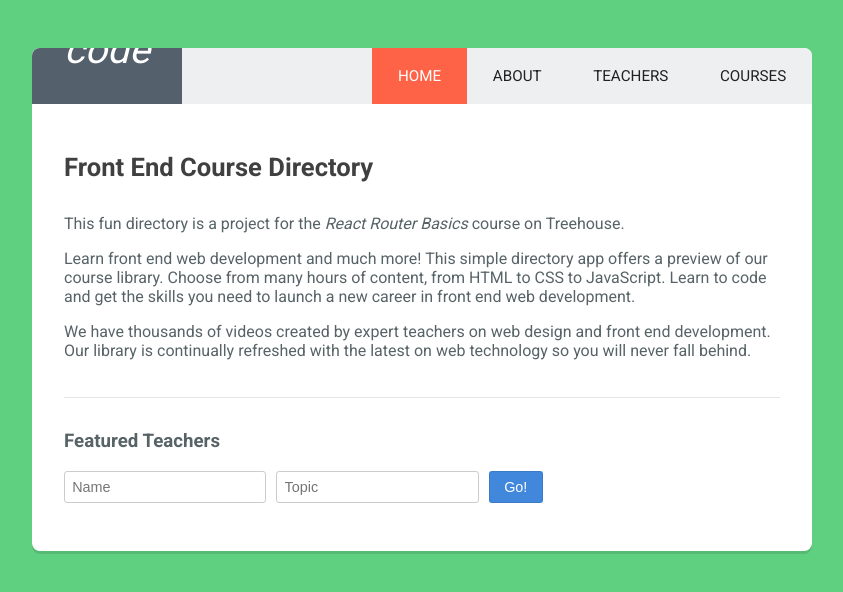
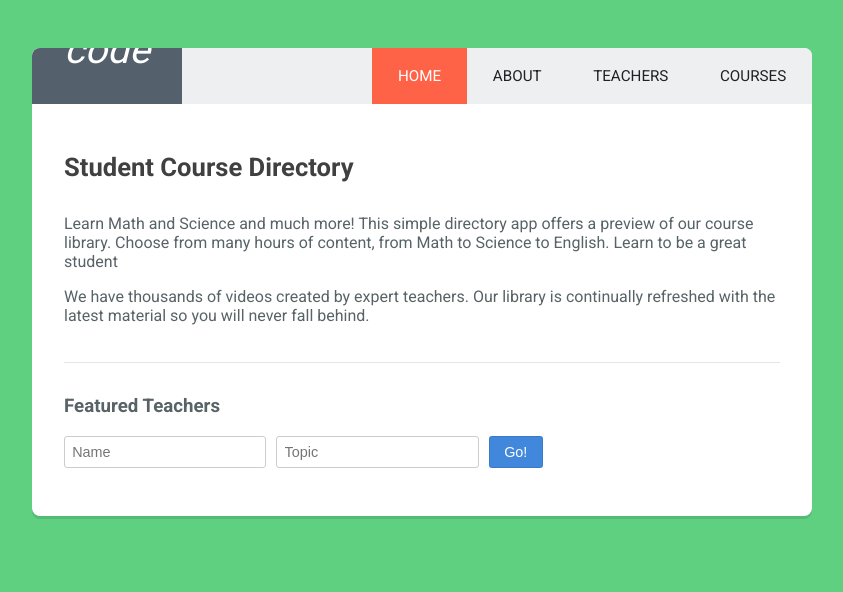
Before and after one commit to Langster2323/Courses, a React (Create React App) app: page / in a window 1280 px wide. Shown: the top 592 px of the page, without its empty margins (218-1061 px from the left). Built offline with nearby package versions, Linux system fonts and the light colour scheme.

Commit message:
Changed the content

```diff
--- a/src/components/About.js
+++ b/src/components/About.js
@@ -3,7 +3,7 @@ import React from 'react';
 const About = props => (
   <div className="main-content">
     <h2>{props.title}</h2>
-    <p>The front end course directory lists many of the courses we teach on HTML, CSS, JavaScript and more! Be sure to visit the Teachers section to view a list of our talented teachers. Or visit the Courses section and select a topic -- HTML, CSS, or JavaScript -- to see a list of our courses.</p>
+    <p> Welcome to the Kumo University.</p>
   </div>
 );
 
--- a/src/components/Home.js
+++ b/src/components/Home.js
@@ -14,10 +14,9 @@ handleSubmit = (e) =>
   render() {
     return (
       <div className="main-content home">
-        <h2>Front End Course Directory</h2>
-        <p>This fun directory is a project for the <em>React Router Basics</em> course on Treehouse.</p>
-        <p>Learn front end web development and much more! This simple directory app offers a preview of our course library. Choose from many hours of content, from HTML to CSS to JavaScript. Learn to code and get the skills you need to launch a new career in front end web development.</p>
-        <p>We have thousands of videos created by expert teachers on web design and front end development. Our library is continually refreshed with the latest on web technology so you will never fall behind.</p>
+        <h2>Student Course Directory</h2>
+        <p>Learn Math and Science and much more! This simple directory app offers a preview of our course library. Choose from many hours of content, from Math to Science to English. Learn to be a great student</p>
+        <p>We have thousands of videos created by expert teachers. Our library is continually refreshed with the latest material so you will never fall behind.</p>
         <hr />
         <h3>Featured Teachers</h3>
         <form onSubmit={this.handleSubmit}>
--- a/src/data/teachers.js
+++ b/src/data/teachers.js
@@ -1,39 +1,39 @@
 const TeacherList = [
   {
     name: "Angie McAngular",
-    bio: "Angie is a web developer and teacher who is passionate about building scalable, data driven web apps, especially ones that address old problems with new tech!",
+    bio: "Angie Scientist and teacher who is passionate about animal life!",
     img_src: "http://treehouse-code-samples.s3.amazonaws.com/bootstrap-4/img/angie.png",
-    id: "teach-1"
+    id: "1"
   },
   {
     name: "NodeStradamus",
-    bio: "'NodeStra' is a software engineer and philosopher trying to leave the world better than he found it. He codes for non-profits, eCommerce, and large-scale web apps.",
+    bio: "'NodeStra' is a english teacher and philosopher trying to leave the world better than he found it.",
     img_src: "http://treehouse-code-samples.s3.amazonaws.com/bootstrap-4/img/nodestradamus.png",
-    id: "teach-2"
+    id: "2"
   },
   {
     name: "Geo 'Lo' Cation",
-    bio: "Geo is a JavaScript developer working on large-scale applications. He's also a teacher who strives to support students in removing all barriers to learning code.",
+    bio: "Geo is a Math teacher working on large-scale applications. He's also a teacher who strives to support students in removing all barriers to learning math.",
     img_src: "http://treehouse-code-samples.s3.amazonaws.com/bootstrap-4/img/geo.png",
-    id: "teach-3"
+    id: "3"
   },
   {
     name: "Ecma Scriptnstuff",
-    bio: "Ecma found her passion for computers and programming over 15 years ago. She is excited to introduce people to the wonderful world of JavaScript.",
+    bio: "Ecma found her passion for Chemisty and Biology over 15 years ago. She is excited to introduce people to the wonderful world of bacteria.",
     img_src: "http://treehouse-code-samples.s3.amazonaws.com/bootstrap-4/img/ecma.png",
-    id: "teach-4"
+    id: "4"
   },
   {
     name: "Jay Query",
-    bio: "Jay is a developer, author of CSS: The Missing Manual, JavaScript & jQuery: The Missing Manual, and web development teacher.",
+    bio: "Jay is a British English teacher, author of British:Found my toe.",
     img_src: "http://treehouse-code-samples.s3.amazonaws.com/bootstrap-4/img/jay.png",
-    id: "teach-5"
+    id: "5"
   },
   {
     name: "Json Babel",
-    bio: "All of his professional life, Json has worked with computers online; he is a polyglot programmer and likes using the right tools for the job.",
+    bio: "All of his professional life, Json has worked with Trig; he is a polyglot programmer and likes using the right tools for the job.",
     img_src: "http://treehouse-code-samples.s3.amazonaws.com/bootstrap-4/img/json.png",
-    id: "teach-6"
+    id: "6"
   }
 ];
 
```
